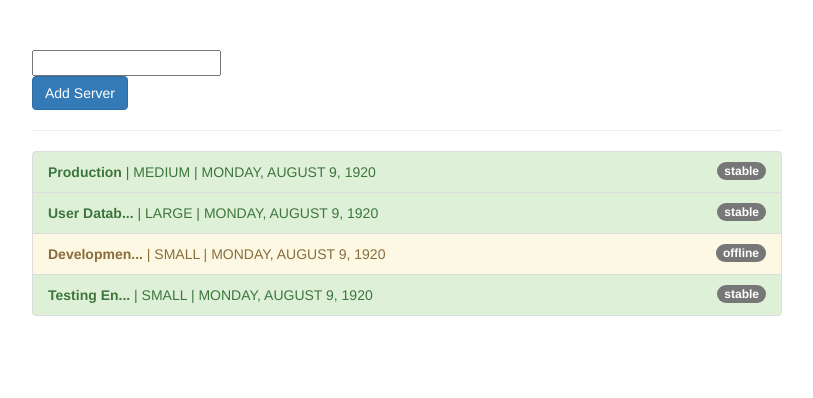
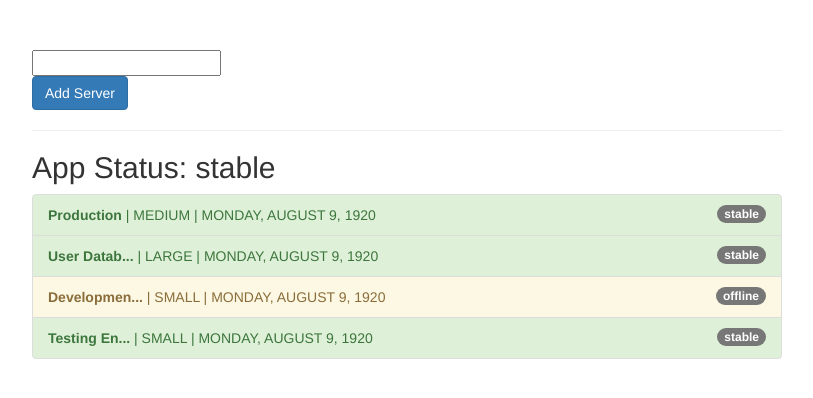
Before and after one commit to liujiani505/angular-practices, an Angular app in the folder pipes/: page / in a window 1280 px wide. Shown: the top 398 px of the page, without its empty margins (233-1046 px from the left). Built offline with nearby package versions, Linux system fonts and the light colour scheme.

Commit message:
async pipe

```diff
--- a/pipes/src/app/app.component.html
+++ b/pipes/src/app/app.component.html
@@ -5,6 +5,7 @@
       <br>
       <button class="btn btn-primary" (click)="onAddServer()">Add Server</button>
       <hr>
+      <h2>App Status: {{appStatus | async}}</h2>
       <ul class="list-group">
         <li
           class="list-group-item"
--- a/pipes/src/app/app.component.ts
+++ b/pipes/src/app/app.component.ts
@@ -6,6 +6,11 @@
   styleUrls: ['./app.component.css']
 })
 export class AppComponent {
+  appStatus = new Promise((resolve, reject) => {
+    setTimeout(() => {
+      resolve('stable')
+    }, 2000)
+  })
   servers = [
     {
       instanceType: 'medium',
```
